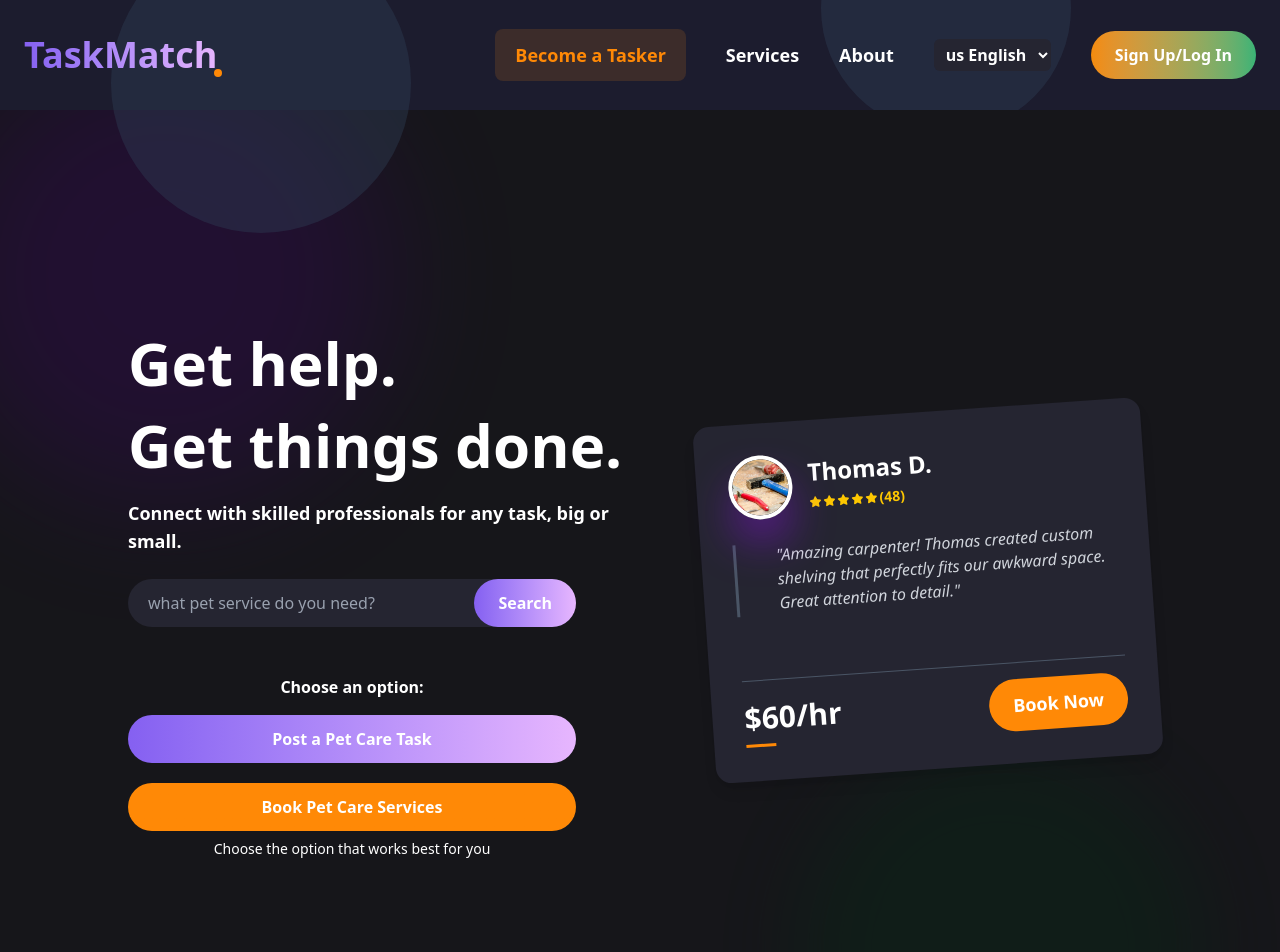
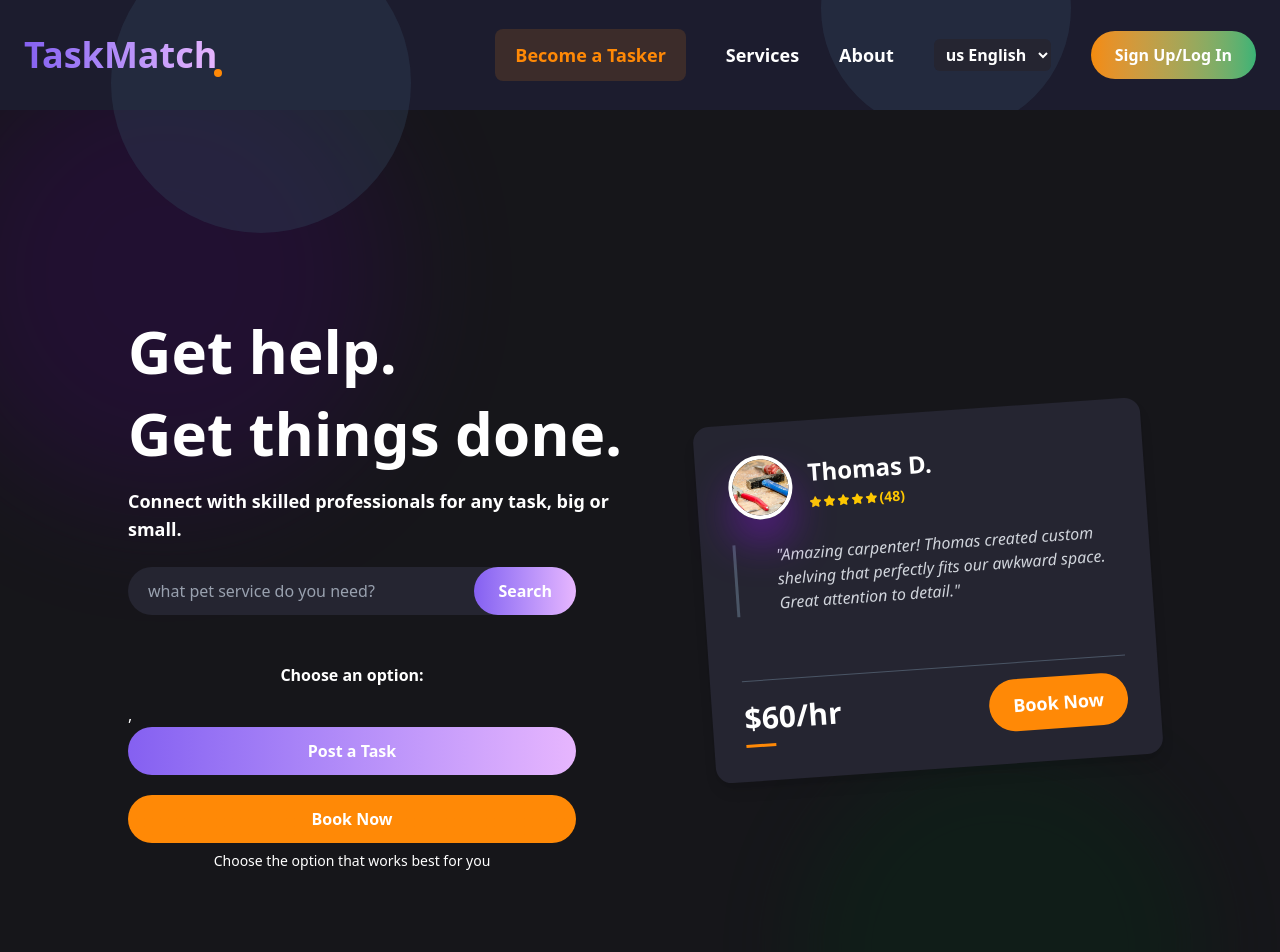
Before and after one commit to Abdul-Baset-Codingal/Taskmatch, a Next.js app: page / in a window 1280 px wide. Shown: the top 952 px of the page. Built offline with nearby package versions, Linux system fonts and the light colour scheme.

Commit message:
fixed the banner

```diff
--- a/src/components/home/Banner.tsx
+++ b/src/components/home/Banner.tsx
@@ -1,6 +1,7 @@
 "use client";
 import React, { useEffect, useState } from "react";
 import BannerCard from "./BannerCard";
+import Link from "next/link";
 
 const Banner = () => {
   const [clipPath, setClipPath] = useState(
@@ -71,11 +72,14 @@ const Banner = () => {
               <p className="text-white font-bold mr-16">Choose an option:</p>
             </div>
             <div className="max-w-md mt-4">
-              <button className="text-white w-full font-bold bg-gradient-to-r from-[#8560F1] to-[#E7B6FE] px-6 py-3  rounded-4xl  hover:shadow-lg hover:shadow-[#8560F1] hover:-translate-y-1 transform transition duration-300 cursor-pointer">
-                Post a Pet Care Task
-              </button>
+              ,
+              <Link href={'/post-a-task'}>
+                <button className="text-white w-full font-bold bg-gradient-to-r from-[#8560F1] to-[#E7B6FE] px-6 py-3  rounded-4xl  hover:shadow-lg hover:shadow-[#8560F1] hover:-translate-y-1 transform transition duration-300 cursor-pointer">
+                  Post a Task
+                </button>
+              </Link>
               <button className="text-white w-full mt-5  bg-gradient-to-r from-[#FF8906] to-[#FF8906] px-6 py-3 font-bold rounded-4xl  hover:shadow-lg hover:shadow-[#FF8906] hover:-translate-y-1 transform transition duration-300 cursor-pointer">
-                Book Pet Care Services
+                Book Now
               </button>
             </div>
             <div className="flex justify-center mt-2">
```
